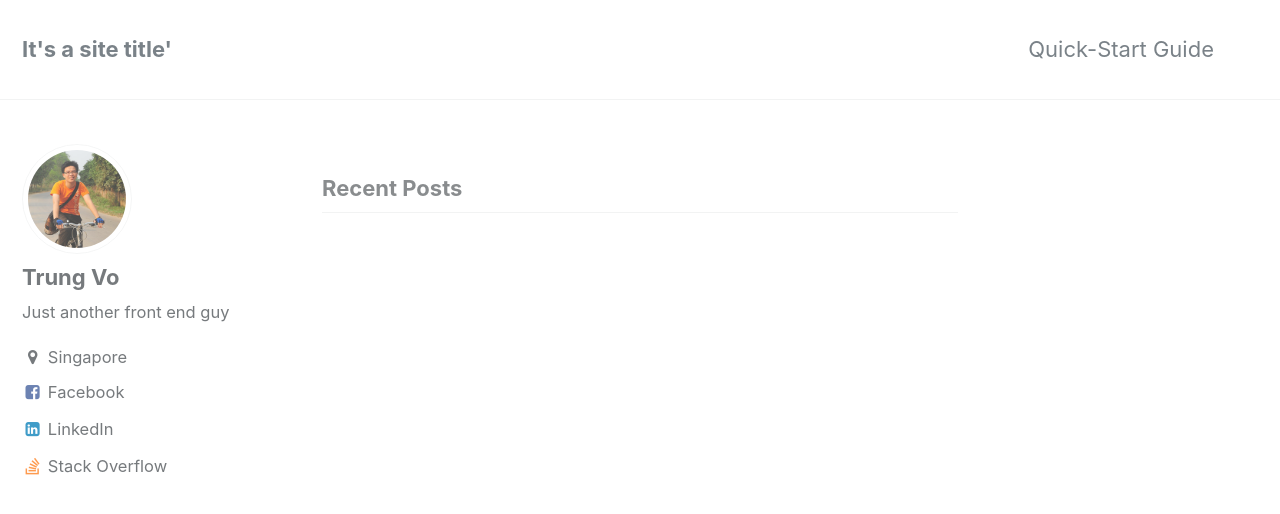
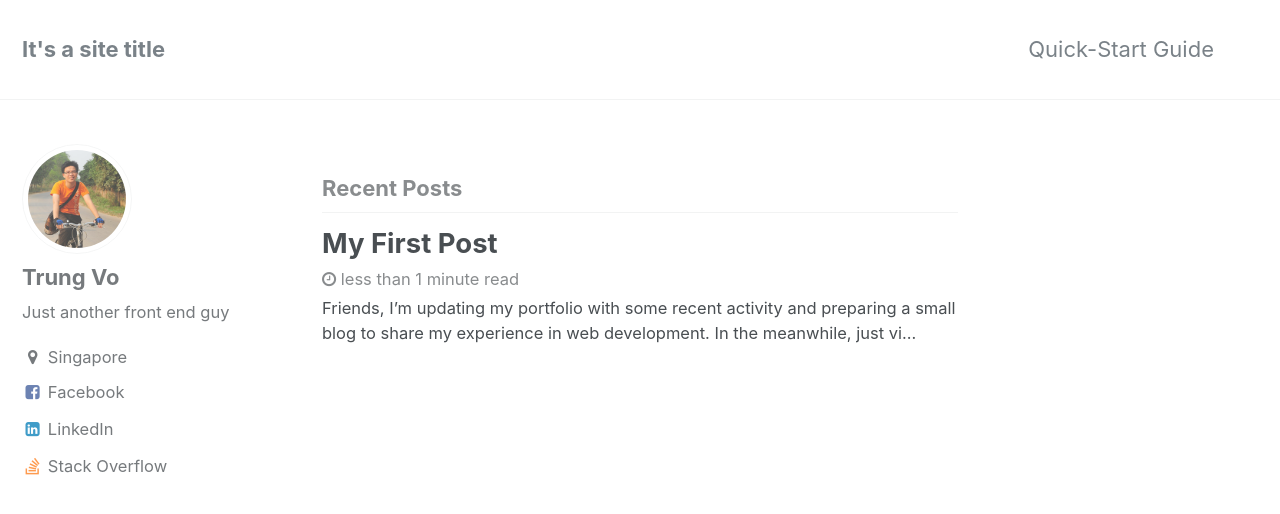
Before and after one commit to trungk18/trungk18.github.io, a Jekyll site: the page built from index.html, in a window 1280 px wide and 900 px high. Shown: the top 514 px of the window. Built offline with Jekyll 4.4.1, drawn with Linux system fonts in a browser that asks for light colours; the list of posts is cut into pages by our own code.

Commit message:
My first post

```diff
--- a/_config.yml
+++ b/_config.yml
@@ -9,11 +9,11 @@ minimal_mistakes_skin    : "default" # "air", "aqua", "contrast", "dark", "dirt"
 
 # Site Settings
 locale                   : "en"
-title                    : "It's a site title'"
+title                    : "It's a site title"
 title_separator          : "|"
 name                     : "Trung Vo|Frontend Developer"
 description              : "Trung Vo|trungk18|Frontend Developer|Young and passionate, addicted to Front-end. Working with jQuery, Angular 1 & 2, ReactJS. Like photography, running, cooking and reading book."
-url                      : "http://trungk18.github.io/"
+url                      : "http://trungk18.github.io"
 baseurl                  : # the subpath of your site, e.g. "/blog"
 repository               : "trungk18/trungk18.github.io"
 teaser                   : # path of fallback teaser image, e.g. "/assets/images/500x300.png"
--- /dev/null
+++ b/_posts/207-11-28-my-first-post.md
@@ -0,0 +1,4 @@
+
+Friends, I'm updating my portfolio with some recent activity and preparing a small blog to share my experience in web development. In the meanwhile, just visit my Linkedin or drop me a message on [trungk18 et gmail.com](mailto:trungk18@gmail.com).
+
+See you around!
```
